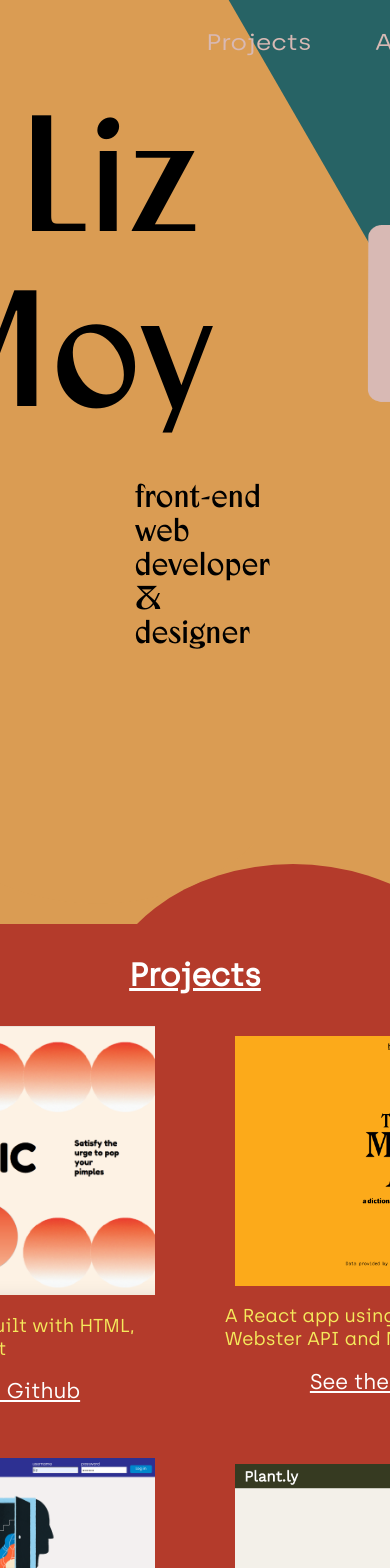
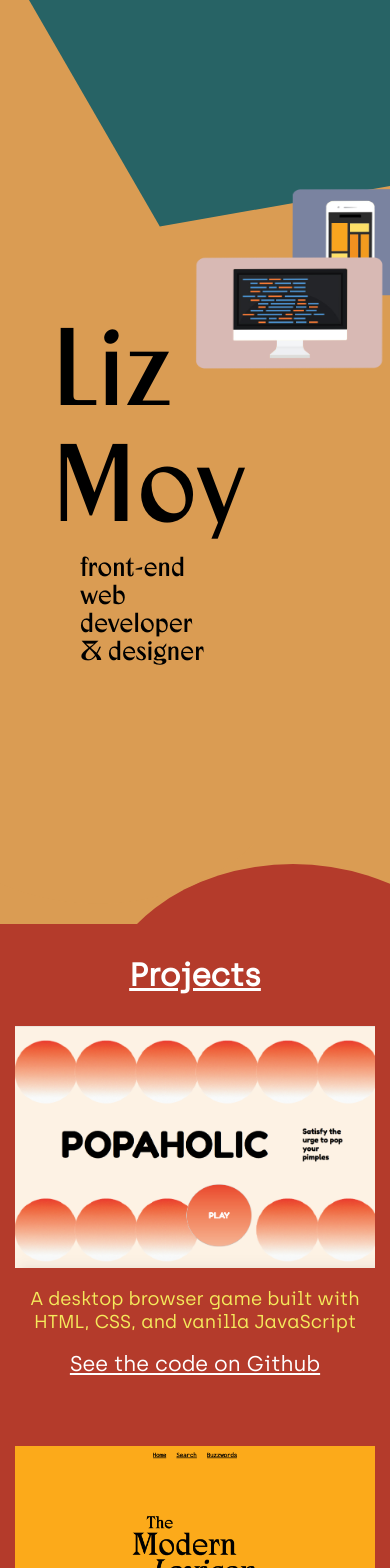
Before and after one commit to lizmoy/portfolio, a React (Create React App) app: page / in a window 390 px wide. Shown: the top 1568 px of the page. Built offline with nearby package versions, Linux system fonts and the light colour scheme.

Commit message:
add media query

```diff
--- a/src/App.css
+++ b/src/App.css
@@ -8,7 +8,6 @@
   src: url('fonts/archia-regular-webfont.woff') format('woff');
   font-weight: normal;
   font-style: normal;
-
 }
 
 html {
@@ -365,3 +364,96 @@ h3 {
   flex-direction: column;
   align-items: center
 }
+
+/* ========== Media Query ========== */
+@media screen and (max-width: 414px) and (min-width: 320px){
+  .name {
+    font-size: 80pt;
+  }
+
+  .name-container {
+    width: 100%;
+    align-items: flex-start;
+    margin-left: 50px;
+    margin-top: 220px;
+  }
+
+  .description {
+    font-size: 20pt;
+    margin: 5px 30px 5px 30px;
+  }
+
+  .main {
+    width: 90%;
+    height: 45%;
+    left: -250px;
+  }
+
+  .computer {
+    height: 33%;
+    left: -5%;
+    top: 345px;
+  }
+
+  .mobile {
+    width: 31%;
+    top: 280px;
+    left: -20%;
+  }
+
+  .row1, .row2 {
+    flex-direction: column;
+  }
+
+  .project-div {
+    width: 380px;
+  }
+
+  .project-image {
+    width: 90%;
+  }
+
+  .overlay {
+    left: 5%;
+    width: 90%;
+  }
+
+  .project {
+    display: flex;
+    flex-direction: column;
+    align-items: center;
+  }
+
+  .project-text {
+    text-align: center;
+  }
+
+  #mobile-row1, #mobile-row3 {
+    margin-bottom: 70px;
+  }
+
+  #mobile-row2 {
+    margin-bottom: 30px;
+  }
+
+  .about-text {
+    width: 85%;
+  }
+
+  #email, #linkedin, #github {
+    width: 40px;
+  }
+
+  .anchor {
+    height: 25px;
+  }
+
+  .back-to-top {
+    font-size: 6pt;
+  }
+
+  .anchor-div {
+    top: -10%;
+    margin-right: 18px;
+  }
+}
--- a/src/components/Projects.js
+++ b/src/components/Projects.js
@@ -21,7 +21,7 @@ export default function Projects() {
                         </div>
                         <div className="project-text">
                             <p>A desktop browser game built with HTML, CSS, and vanilla JavaScript</p>
-                            <a className="project-github" href="https://github.com/lizmoy/popaholic" target="blank">See the code on Github</a>
+                            <a className="project-github" id="mobile-row1" href="https://github.com/lizmoy/popaholic" target="blank">See the code on Github</a>
                         </div>
                     </div>
                     <div className="project-div">
@@ -31,7 +31,7 @@ export default function Projects() {
                         </div>
                         <div className="project-text">
                             <p>A React app using data from the Merriam Webster API and NewsAPI</p>
-                            <a className="project-github" href="https://github.com/lizmoy/dictionary-app" target="blank">See the code on Github</a>
+                            <a className="project-github" id="mobile-row2" href="https://github.com/lizmoy/dictionary-app" target="blank">See the code on Github</a>
                         </div>
                     </div>
                 </div>
@@ -43,7 +43,7 @@ export default function Projects() {
                         </div>
                         <div className="project-text">
                             <p>A full stack app built in React and Express. Features: full CRUD and user authentication</p>
-                            <a className="project-github" href="https://github.com/lizmoy/Iterator" target="blank">See the code on Github</a>
+                            <a className="project-github" id="mobile-row3" href="https://github.com/lizmoy/Iterator" target="blank">See the code on Github</a>
                         </div>
                     </div>
                     <div className="project-div">
```
